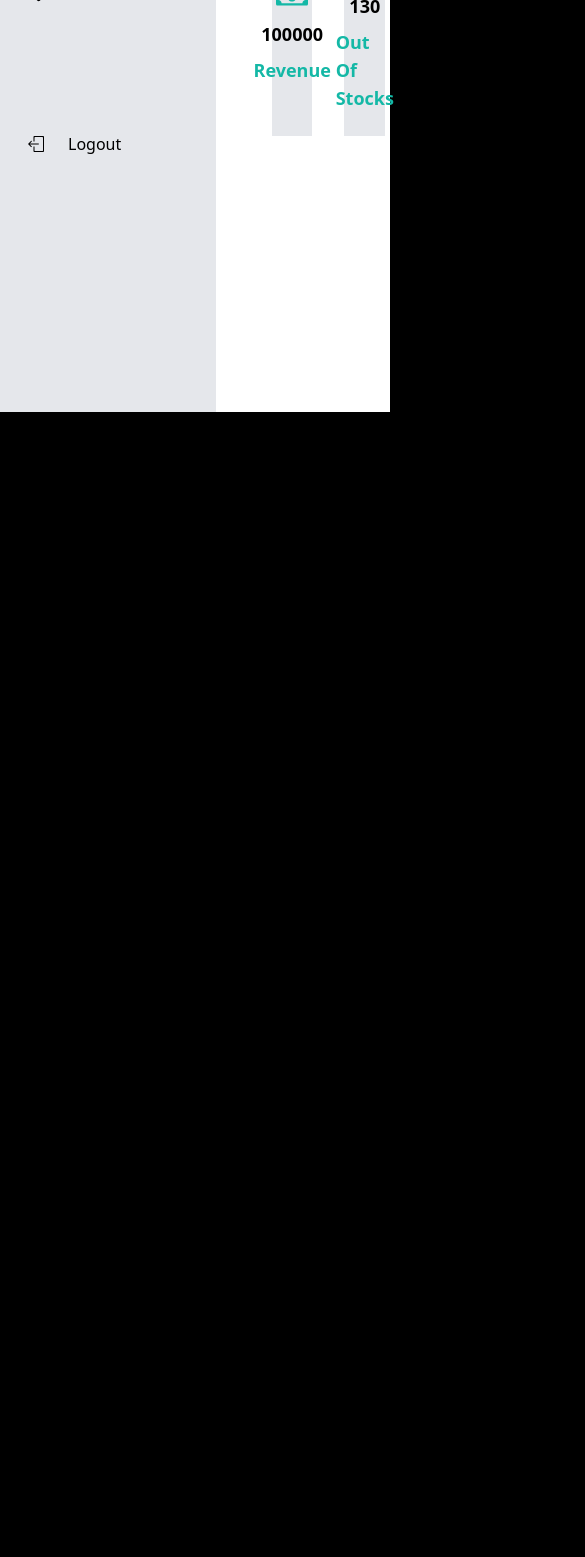
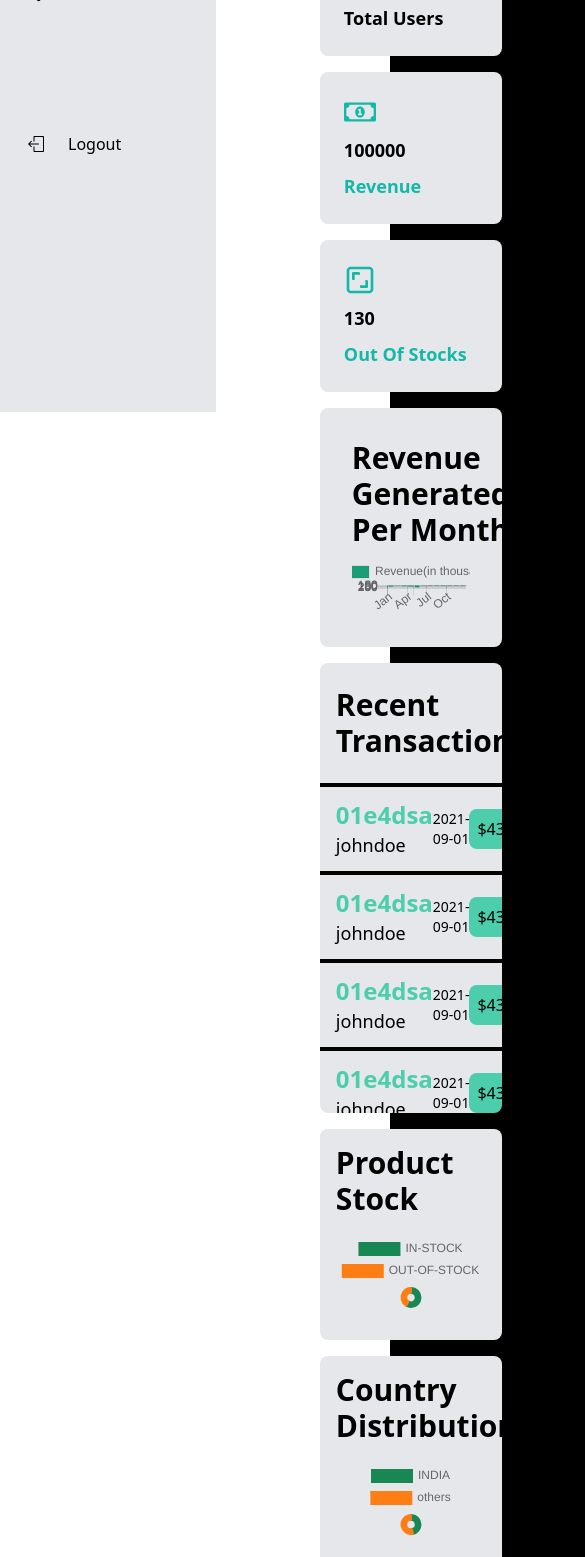
Before and after one commit to AnshuPathak-88825/sneakace, a Next.js app: page /admin in a window 390 px wide. Shown: the part 432-1989 px from the top of the page, 585 px wide, since content can reach past the window. Before the commit the page ends 844 px from the top, so only its background shows below. Built offline with nearby package versions, Linux system fonts and the light colour scheme; no server answers.

Commit message:
dashboard styling

```diff
--- /dev/null
+++ b/components/Admin_components/BartChart_1.jsx
@@ -0,0 +1,29 @@
+import { useEffect } from "react"
+import { Chart } from "chart.js";
+
+function BarChart_1() {
+    useEffect(() => {
+        var ctx = document.getElementById('myBarChart_1').getContext('2d');
+        var myChart = new Chart(ctx, {
+            type: 'bar',
+            data: {
+                labels: ["Jan", "Feb", "Mar", "Apr", "May", "Jun", "Jul", "Aug", "Sep", "Oct", "Nov", "Dec"],
+                datasets: [{
+                    data: [137, 55, 109, 133, 201, 66, 80, 80, 80, 80, 80, 80],
+                    label: "Revenue(in thousand)",
+                    backgroundColor: "#1b9e77",
+                    borderWidth: 1
+                }
+                ]
+            },
+        });
+    }, [])
+
+
+    return (
+
+        <canvas id='myBarChart_1'></canvas>
+    )
+}
+
+export default BarChart_1;
--- /dev/null
+++ b/components/Admin_components/BartChart_2.jsx
@@ -0,0 +1,29 @@
+import { useEffect } from "react"
+import { Chart } from "chart.js";
+
+function BarChart_2() {
+    useEffect(() => {
+        var ctx = document.getElementById('myBarChart_2').getContext('2d');
+        var myChart = new Chart(ctx, {
+            type: 'bar',
+            data: {
+                labels: ["Cat-1", "Cat-2", "Cat-3", "Cat-4", "Cat-5", "Cat-6", "Cat-7"],
+                datasets: [{
+                    data: [137, 55, 109, 133, 201, 66, 80],
+                    label: "Category revenue(in thousand)",
+                    backgroundColor: "#1b9e77",
+                    borderWidth: 1
+                }
+                ]
+            },
+        });
+    }, [])
+
+
+    return (
+
+        <canvas id='myBarChart_2'></canvas>
+    )
+}
+
+export default BarChart_2;
--- a/components/Admin_components/Dashboard.jsx
+++ b/components/Admin_components/Dashboard.jsx
@@ -2,32 +2,84 @@ import { CiMail } from "react-icons/ci";
 import { FaUserFriends } from "react-icons/fa";
 import { FaRegMoneyBillAlt } from "react-icons/fa";
 import { CgShutterstock } from "react-icons/cg";
+
+import BarChart_1 from "./BartChart_1"
+import BarChart_2 from "./BartChart_2"
+import Doughnut_1 from "./Doughnut_1";
+import Doughnut_2 from "./Doughnut_2";
+
 const Dashboard = () => {
+  const Transactions = [
+    {
+      id:"01e4dsa",
+      userName:"johndoe",
+      date:"2021-09-01",
+      money:"$43.95",
+    },
+    {
+      id:"01e4dsa",
+      userName:"johndoe",
+      date:"2021-09-01",
+      money:"$43.95",
+    },
+    {
+      id:"01e4dsa",
+      userName:"johndoe",
+      date:"2021-09-01",
+      money:"$43.95",
+    },
+    {
+      id:"01e4dsa",
+      userName:"johndoe",
+      date:"2021-09-01",
+      money:"$43.95",
+    },
+    {
+      id:"01e4dsa",
+      userName:"johndoe",
+      date:"2021-09-01",
+      money:"$43.95",
+    },
+    {
+      id:"01e4dsa",
+      userName:"johndoe",
+      date:"2021-09-01",
+      money:"$43.95",
+    },
+    {
+      id:"01e4dsa",
+      userName:"johndoe",
+      date:"2021-09-01",
+      money:"$43.95",
+    },
+  ]
   return (
-    <div className="flex flex-col">
-      <div className="font-bold">
-        <h1>DASHBOARD</h1>
+    <div className="w-full h-auto flex flex-col gap-4 px-16 py-4">
+        <div className="font-bold text-6xl">
+          DASHBOARD
         </div>
-      <div className="text-lg text-teal-500">Welcome to your dashboard</div>
-      <div className="flex flex-row flex-wrap">
-        <div className="h-35 w-1/5 bg-gray-200 m-4 flex flex-col justify-center items-center p-5 ">
+
+      <div className="text-xl text-teal-500">Welcome to your dashboard</div>
+
+        <div className="w-full flex flex-col lg:flex-row lg:justify-between gap-4">
+            <div className="h-35 w-full bg-gray-200 flex flex-col items-start p-5 rounded-lg">
               <CiMail className="h-10 w-10 p-1 text-teal-500 text-teal-500" />
               <div className="p-1 font-bold	text-lg text-black">100000</div>
               <div className="p-1 font-bold	text-lg text-teal-500">total Orders</div>
             </div>
 
-        <div className="h-35 w-1/5 bg-gray-200 m-4 flex flex-col justify-center items-center p-5 ">
+            <div className="h-35 w-full bg-gray-200 flex flex-col items-start p-5 rounded-lg">
               <FaUserFriends className="h-10 w-10 p-1 text-teal-500" />
               <div className="p-1 font-bold	text-lg text-black">Total Users</div>
             </div>
 
-        <div className="h-35 w-1/5 bg-gray-200 m-4 flex flex-col justify-center items-center p-5 ">
+            <div className="h-35 w-full bg-gray-200 flex flex-col items-start p-5 rounded-lg">
               <FaRegMoneyBillAlt className="h-10 w-10 p-1 font-bold	text-lg text-teal-500 text-teal-500" />
               <div className="p-1 font-bold	text-lg text-black">100000</div>
               <div className="p-1 font-bold	text-lg text-teal-500">Revenue</div>
             </div>
 
-        <div className="h-35 w-1/5 bg-gray-200 m-4 flex flex-col justify-center items-center p-5 ">
+            <div className="h-35 w-full bg-gray-200 flex flex-col items-start p-5 rounded-lg">
               <CgShutterstock className="h-10 w-10 p-1 font-bold	text-lg text-teal-500 text-teal-500" />
               <div className="p-1 font-bold	text-lg text-black">130</div>
               <div className="p-1 font-bold	text-lg text-teal-500">Out Of Stocks</div>
@@ -35,6 +87,61 @@ const Dashboard = () => {
 
         </div>
 
+        <div className="w-full h-full flex flex-col xl:flex-row gap-4 items-center">
+          <div className="w-full h-full xl:w-4/6 flex flex-col gap-2 items-start p-8 bg-gray-200 rounded-lg">
+            <div className="text-3xl font-bold">
+              Revenue Generated Per Month
+            </div>
+            <BarChart_1/>
+          </div>
+          <div className="w-full max-h-[450px] xl:w-2/6 flex flex-col gap-2 items-start bg-gray-200 overflow-y-scroll scrollbar-hide rounded-lg">
+            <div className="text-3xl font-bold px-4 pt-6 pb-4">
+              Recent Transactions
+            </div>
+            <div className="w-full">
+              {Transactions.map((transaction, index) => (
+                  <div className="w-full flex flex-row items-center justify-between px-4 py-3 border-t-4 border-black">
+                    <div>
+                      <div className="text-2xl font-bold text-[#4cceac]">
+                        {transaction.id}
+                      </div>
+                      <div className="text-lg">
+                        {transaction.userName}
+                      </div>
+                    </div>
+                    <div className="text-sm">
+                      {transaction.date}
+                    </div>
+                    <div className="text-md p-2 bg-[#4cceac] rounded-lg">
+                      {transaction.money}
+                    </div>
+                  </div>
+                ))}
+            </div>
+          </div>
+        </div>
+
+        <div className="w-full flex flex-col lg:flex-row gap-4">
+          <div className="w-full flex flex-col items-center lg:w-1/2 bg-gray-200 p-4 pb-8 rounded-lg">
+            <div className="w-full mr-auto pb-4 text-3xl font-bold">
+              Product Stock
+            </div>
+            <Doughnut_1/>
+          </div>
+          <div className="w-full flex flex-col items-center lg:w-1/2 bg-gray-200 p-4 pb-8 rounded-lg">
+            <div className="w-full mr-auto pb-4 text-3xl font-bold">
+              Country Distribution
+            </div>
+            <Doughnut_2/>
+          </div>
+        </div>
+        <div className="w-full flex flex-col gap-2 items-start p-8 bg-gray-200 rounded-lg">
+            <div className="text-3xl font-bold">
+            Category Revenue
+            </div>
+            <BarChart_2 className="max-h-[200px]"/>
+          </div>
+
     </div>
   );
 };
--- /dev/null
+++ b/components/Admin_components/Doughnut_1.jsx
@@ -0,0 +1,43 @@
+import { useEffect } from "react"
+import { Chart } from "chart.js";
+function Doughnut_1() {
+    useEffect(() => {
+        var ctx = document.getElementById('myDoughnutChart_1').getContext('2d');
+        var myChart = new Chart(ctx, {
+            type: 'doughnut',
+            data: {
+                labels: ["IN-STOCK", "OUT-OF-STOCK"],
+                datasets: [{
+                    data: [239,170],
+                    borderColor: [
+                        "#198754",
+                        "#fd7e14",
+                    ],
+                    backgroundColor: [
+                        "#198754",
+                        "#fd7e14",
+                    ],
+                    borderWidth: 2,
+                }]
+            },
+            options: {
+                scales: {
+                    xAxes: [{
+                        display: false,
+                    }],
+                    yAxes: [{
+                        display: false,
+                    }],
+                }
+            },
+
+        });
+    }, [])
+
+
+    return (
+        <canvas id='myDoughnutChart_1'></canvas>
+    )
+}
+
+export default Doughnut_1;
--- /dev/null
+++ b/components/Admin_components/Doughnut_2.jsx
@@ -0,0 +1,43 @@
+import { useEffect } from "react"
+import { Chart } from "chart.js";
+function Doughnut_2() {
+    useEffect(() => {
+        var ctx = document.getElementById('myDoughnutChart_2').getContext('2d');
+        var myChart = new Chart(ctx, {
+            type: 'doughnut',
+            data: {
+                labels: ["INDIA", "others"],
+                datasets: [{
+                    data: [2393,2720],
+                    borderColor: [
+                        "#198754",
+                        "#fd7e14",
+                    ],
+                    backgroundColor: [
+                        "#198754",
+                        "#fd7e14",
+                    ],
+                    borderWidth: 2,
+                }]
+            },
+            options: {
+                scales: {
+                    xAxes: [{
+                        display: false,
+                    }],
+                    yAxes: [{
+                        display: false,
+                    }],
+                }
+            },
+
+        });
+    }, [])
+
+
+    return (
+        <canvas id='myDoughnutChart_2'></canvas>
+    )
+}
+
+export default Doughnut_2;
--- a/package.json
+++ b/package.json
@@ -10,16 +10,20 @@
   },
   "dependencies": {
     "@ant-design/icons": "^5.2.6",
+    "@nivo/pie": "^0.84.0",
     "animejs": "^3.2.1",
     "antd": "^5.12.1",
     "axios": "^1.6.2",
+    "chart.js": "^2.9.4",
     "classnames": "^2.3.2",
     "firebase": "^10.7.1",
     "framer-motion": "^10.16.14",
     "mdb-react-ui-kit": "^7.0.0",
     "mongoose": "^8.0.3",
     "next": "14.0.0",
+    "nivo": "^0.31.0",
     "react": "^18",
+    "react-chartjs-2": "^5.2.0",
     "react-dom": "^18",
     "react-drag-drop-files": "^2.3.10",
     "react-icons": "^4.11.0",
--- a/pages/admin/index.jsx
+++ b/pages/admin/index.jsx
@@ -6,12 +6,12 @@ import Dashboard from "../../components/Admin_components/Dashboard";
 const Admin = () => {
   return (
     <>
-     <div className="flex flex-col min-h-screen bg-white text-black">
-     <div className="h-screen flex flex-row justify-start">
-      <Sidebar/>
-      <div className="flex-1 p-10  "><Dashboard/></div>
+      <div className="w-full flex flex-col min-h-screen bg-white text-black">
+        <div className="w-full min-h-screen flex flex-row justify-start">
+          <Sidebar/>
+          <div className="w-full flex-1 p-10  "><Dashboard/></div>
 
-    </div>
+        </div>
       </div>
 
     </>
```
Also changed, not shown: 2 other files (tests, documents, lock files or other folders). Lines whose indentation alone changed are shown as unchanged.
